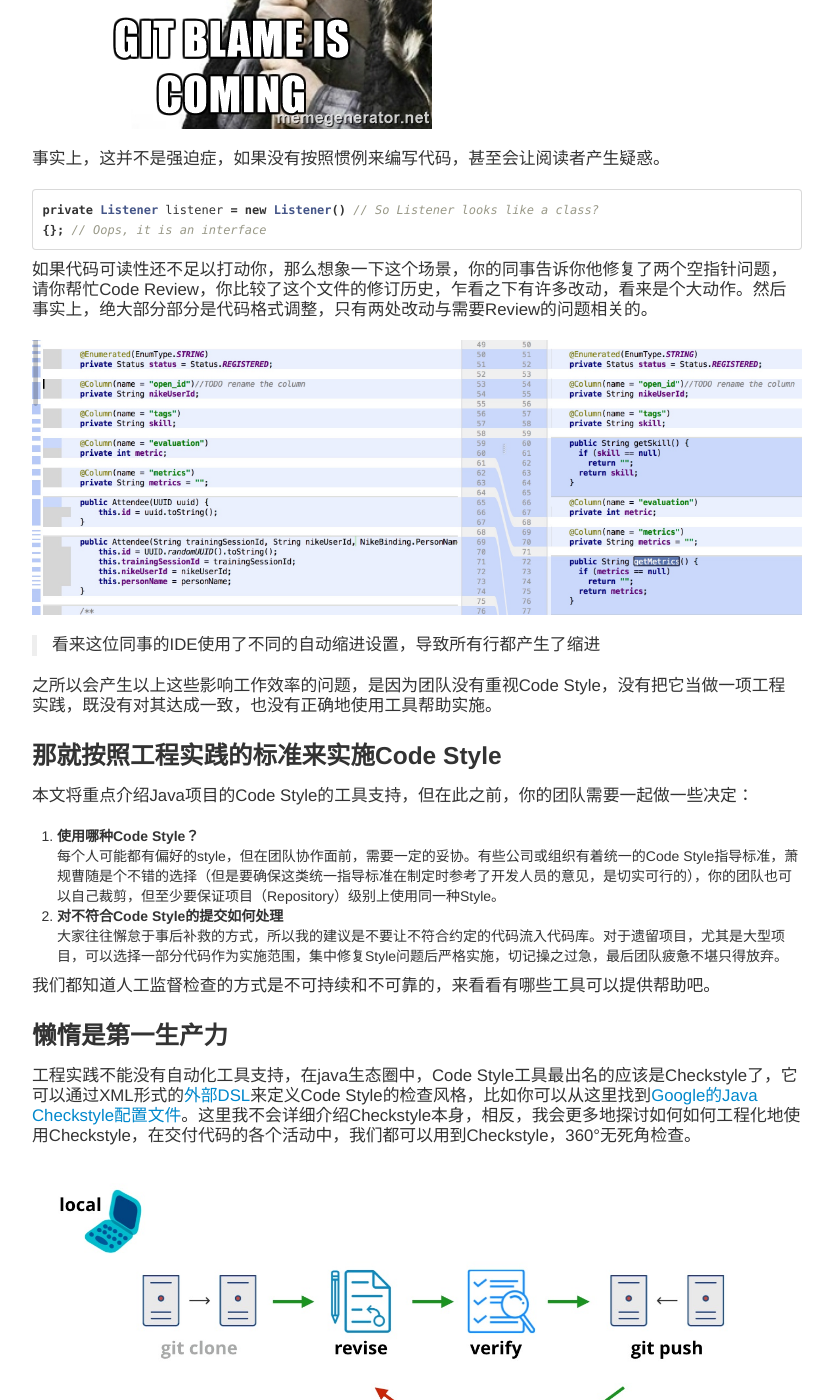
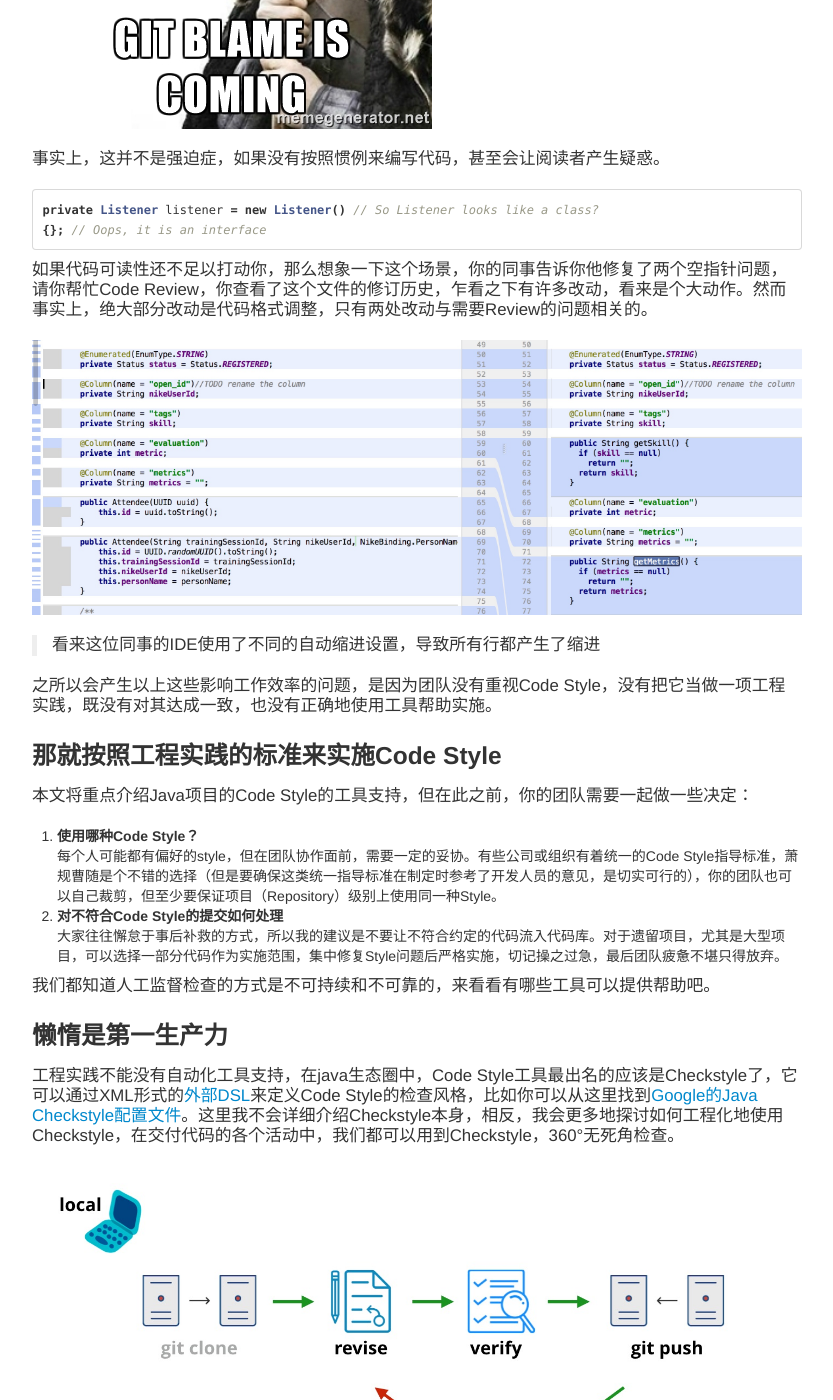
Before and after one commit to Hippoom/hippoom.github.com, a Jekyll site: the page built from _posts/2017-02-02-checktyle-e2e.md, in a window 1280 px wide and 1400 px high, scrolled down 883 px. Shown: the whole window, without its empty margins (23-856 px from the left). Built offline with Jekyll 4.4.1, drawn with Linux system fonts in a browser that asks for light colours; comment, search, counter and statistics services are not loaded.

Commit message:
Fix typo

````diff
--- a/_posts/2017-02-02-checktyle-e2e.md
+++ b/_posts/2017-02-02-checktyle-e2e.md
@@ -22,7 +22,7 @@ private Listener listener = new Listener() // So Listener looks like a class?
 {}; // Oops, it is an interface
 ```
 
-如果代码可读性还不足以打动你，那么想象一下这个场景，你的同事告诉你他修复了两个空指针问题，请你帮忙Code Review，你比较了这个文件的修订历史，乍看之下有许多改动，看来是个大动作。然后事实上，绝大部分部分是代码格式调整，只有两处改动与需要Review的问题相关的。
+如果代码可读性还不足以打动你，那么想象一下这个场景，你的同事告诉你他修复了两个空指针问题，请你帮忙Code Review，你查看了这个文件的修订历史，乍看之下有许多改动，看来是个大动作。然而事实上，绝大部分改动是代码格式调整，只有两处改动与需要Review的问题相关的。
 
 ![git blame](/images/checkstyle-e2e/happy-code-review.jpg)
 
@@ -45,7 +45,7 @@ private Listener listener = new Listener() // So Listener looks like a class?
 
 ### 懒惰是第一生产力
 
-工程实践不能没有自动化工具支持，在java生态圈中，Code Style工具最出名的应该是Checkstyle了，它可以通过XML形式的[外部DSL](https://martinfowler.com/books/dsl.html)来定义Code Style的检查风格，比如你可以从这里找到[Google的Java Checkstyle配置文件](https://github.com/checkstyle/checkstyle/blob/master/src/main/resources/google_checks.xml)。这里我不会详细介绍Checkstyle本身，相反，我会更多地探讨如何如何工程化地使用Checkstyle，在交付代码的各个活动中，我们都可以用到Checkstyle，360°无死角检查。
+工程实践不能没有自动化工具支持，在java生态圈中，Code Style工具最出名的应该是Checkstyle了，它可以通过XML形式的[外部DSL](https://martinfowler.com/books/dsl.html)来定义Code Style的检查风格，比如你可以从这里找到[Google的Java Checkstyle配置文件](https://github.com/checkstyle/checkstyle/blob/master/src/main/resources/google_checks.xml)。这里我不会详细介绍Checkstyle本身，相反，我会更多地探讨如何工程化地使用Checkstyle，在交付代码的各个活动中，我们都可以用到Checkstyle，360°无死角检查。
 
 ![git blame](/images/checkstyle-e2e/lifecycle-overview.jpg)
 
@@ -195,6 +195,7 @@ build.dependsOn installGitHooks //设置执行build任务时会自动触发insta
 如果你连自动格式化都懒得按，那可以试试[Save Actions](https://github.com/dubreuia/intellij-plugin-save-actions)插件，它可以在Intellij保存文件时自动执行代码格式化等动作。
 
 <img src="/images/checkstyle-e2e/save-actions.jpg" width="350px"/>
+
 > 这个插件目前对部分文件有些问题，可以通过File path exclusion忽略
 
 ### 总结
````
